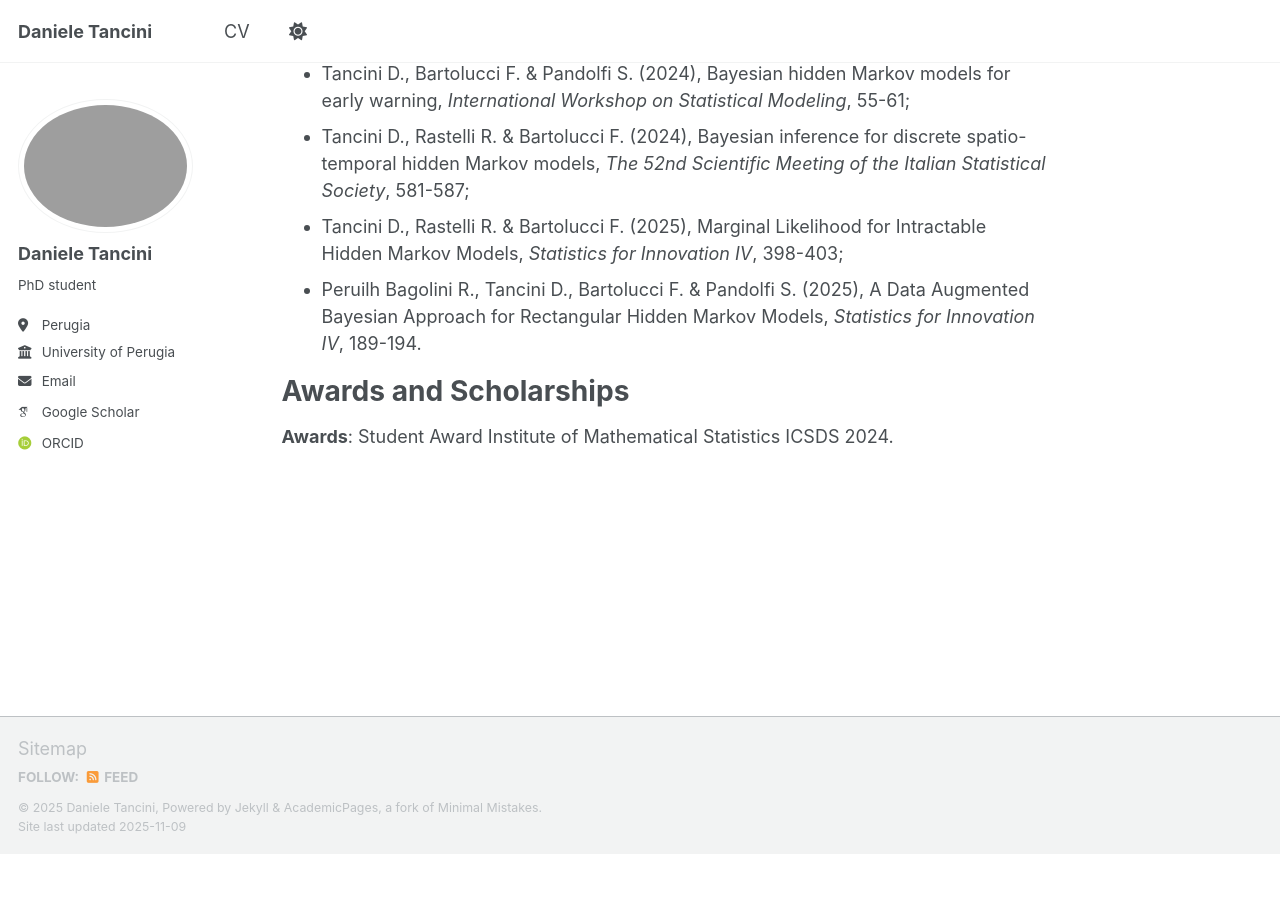
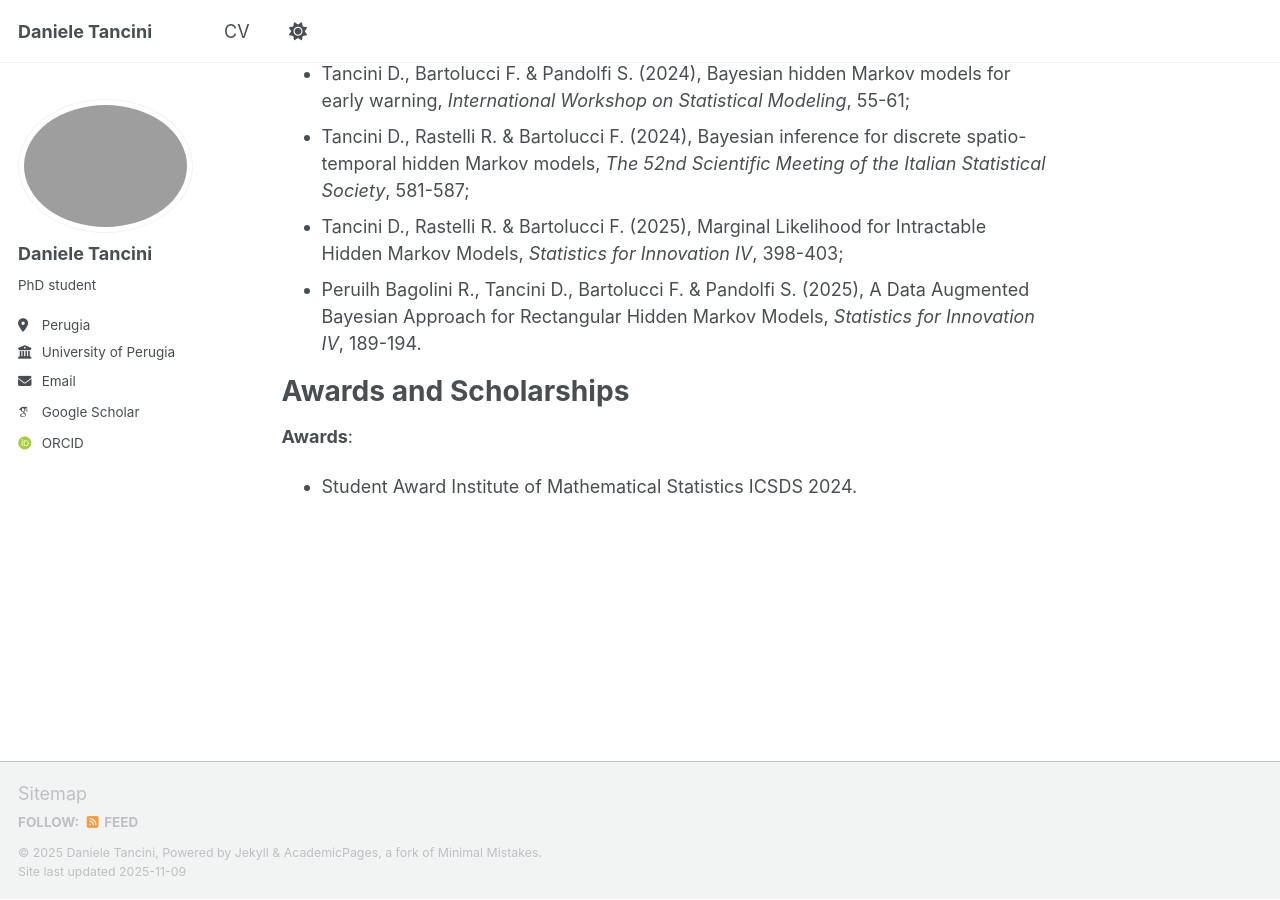
Before and after one commit to DanieleTancini/danieletancini.github.io, a Jekyll site: the page built from _pages/about.md, in a window 1280 px wide and 900 px high, scrolled down 550 px. Built offline with Jekyll 4.4.1, drawn with Linux system fonts in a browser that asks for light colours; some web fonts are replaced; a script that is not in the unit is left out; before the commit the page ends 1405 px from its top, so only the background shows below that.

```diff
--- a/_pages/about.md
+++ b/_pages/about.md
@@ -31,4 +31,4 @@ Approach for Rectangular Hidden Markov Models, *Statistics for Innovation IV*, 1
 Awards and Scholarships
 ======
 **Awards**:
-Student Award Institute of Mathematical Statistics ICSDS 2024.
+- Student Award Institute of Mathematical Statistics ICSDS 2024.
```
